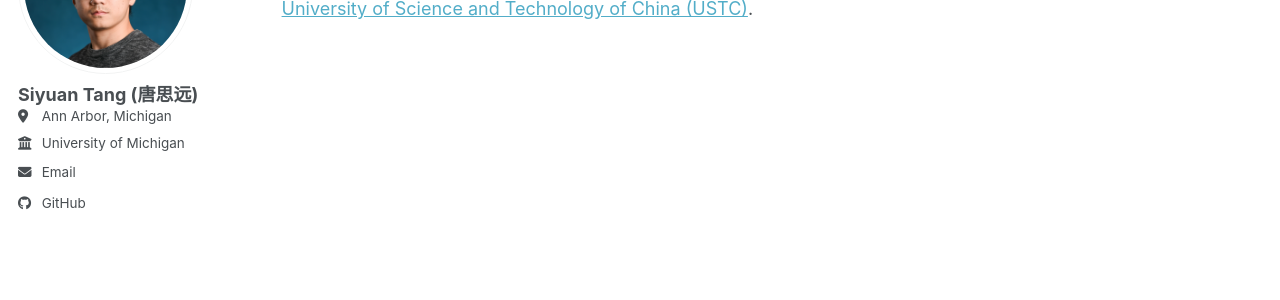
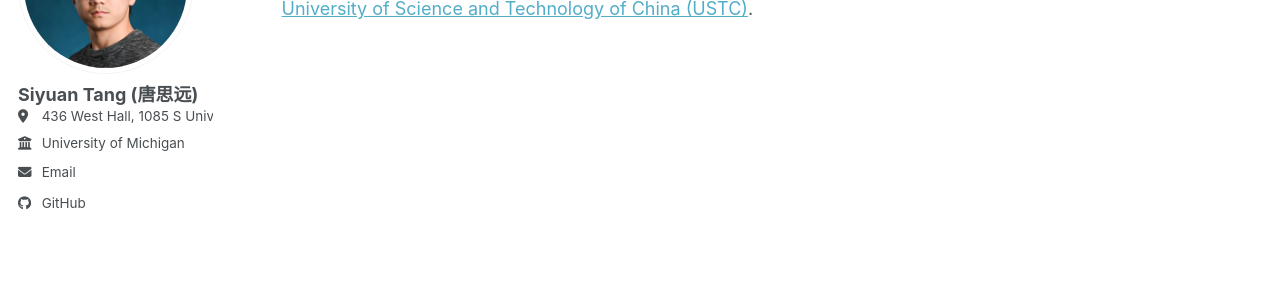
Before and after one commit to siyuat-ui/siyuat-ui.github.io, a Jekyll site: the page built from _pages/about.md, in a window 1280 px wide. Shown: the part 202-502 px from the top of the page. Built offline with Jekyll 4.4.1, drawn with Linux system fonts in a browser that asks for light colours; a style sheet for code colours, icons or effects is not loaded.

Commit message:
Update sidebar location to full office address
Co-Authored-By: Claude Sonnet 5 <noreply@anthropic.com>
Claude-Session: https://claude.ai/code/session_01V4NqYJVaZa2Mrh8DC2t8GC

```diff
--- a/_config.yml
+++ b/_config.yml
@@ -27,7 +27,7 @@ author:
   name             : "Siyuan Tang (唐思远)"
   pronouns         : # example: "she/her"
   bio              : #
-  location         : "Ann Arbor, Michigan"
+  location         : "436 West Hall, 1085 S University Ave, Ann Arbor, MI 48109"
   employer         : "University of Michigan"
   uri              : # URL
   email            : "siyuat@umich.edu"
```
